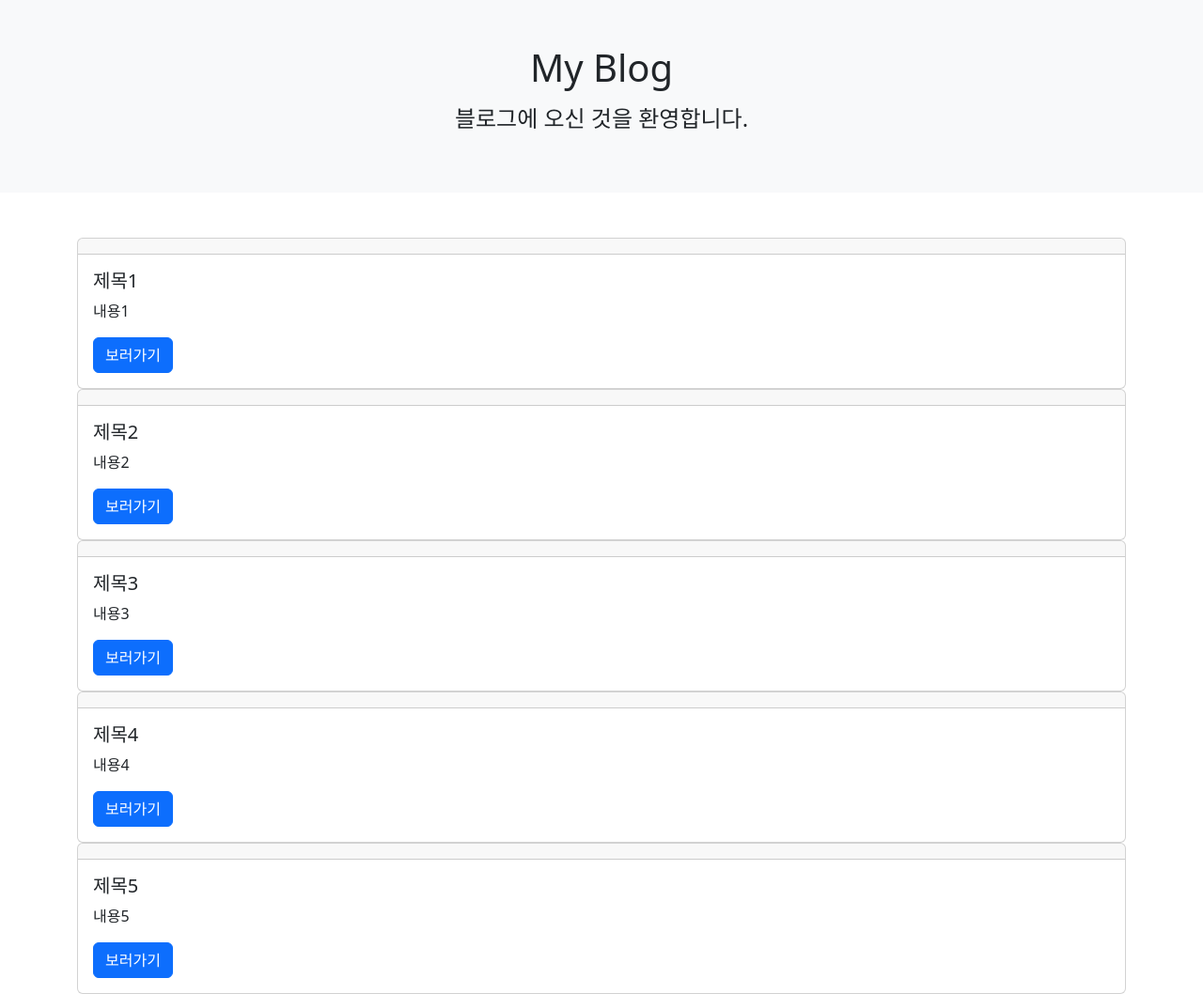
After one commit to ikseol/backend-program, a Spring Boot app: page /articles in a window 1280 px wide. The commit adds this page. Shown: the whole page at 94% size. Run offline with Spring Boot 4, Linux system fonts and the light colour scheme; data comes from the database, SQL or seed files in the repository; both versions use the stored data as it was after the commit.

Commit message:
11월 26일 수업 후 저장

```diff
--- /dev/null
+++ b/src/main/java/me/ihchoi/springdeveloper/controller/BlogViewController.java
@@ -0,0 +1,34 @@
+package me.ihchoi.springdeveloper.controller;
+
+
+import lombok.RequiredArgsConstructor;
+import me.ihchoi.springdeveloper.dao.Article;
+import me.ihchoi.springdeveloper.service.BlogService;
+import org.springframework.stereotype.Controller;
+import org.springframework.ui.Model;
+import org.springframework.web.bind.annotation.GetMapping;
+
+import java.util.List;
+
+@Controller  // 이 클래스가 컨트롤러라고 스프링부트에 명시, REST컨트롤러가 아닌 HTML을 응답으로 주는 일반 controller
+@RequiredArgsConstructor // 필요한 인자를 가진 생성자 만드는 어노테이션 ( private final 이 붙은 맴버변수를 초기화 하기 위해 사용)
+// AllArgs => 모든 맴버변수 초기화  noArgs = 기본 생성자 제작
+public class BlogViewController {
+    private final BlogService blogService; // 블로그 서비스 DI 받아야 함. 보통 @AutoWired로 받았음. // DI 다른 방법으로 받는법 : Final로 상수 선언 하고, AllArgsConstructor
+
+    // api/articles 는 데이터    /articles 는 HTML
+    @GetMapping("/articles")
+    public String getArticles(Model model) {
+        // 모델에 넣어줘야 할 정보는? -> 서비스에서 가져온 article 테이블에 있는 모든 레코드의 리스트
+
+        // 모델에 넣어줄 데이터를 갖고 옴 (blogService 이용)
+        List<Article> articles = blogService.findAll();
+
+        // 모델에 가지고 온 데이터를 넣어 줌.
+        model.addAttribute("articles", articles);
+
+        // resources/templates/articleList.HTML 생성
+        return "articleList";
+    }
+
+}
--- /dev/null
+++ b/src/main/resources/templates/articleList.html
@@ -0,0 +1,28 @@
+<!DOCTYPE html>
+<html lang="ko" xmlns:th="http://www.thymeleaf.org">
+<head>
+    <meta charset="UTF-8">
+    <title>블로그 글 목록</title>
+    <!-- Bootstrap CSS 라이브러리 사용 npm install 로 사용 or CDN으로 포함시키기(URL로 접근) -->
+    <link href="https://cdn.jsdelivr.net/npm/bootstrap@5.3.8/dist/css/bootstrap.min.css" rel="stylesheet" integrity="sha384-sRIl4kxILFvY47J16cr9ZwB07vP4J8+LH7qKQnuqkuIAvNWLzeN8tE5YBujZqJLB" crossorigin="anonymous">
+</head>
+<body>
+    <div class="p-5 mb-5 text-center bg-light">
+        <h1 class="mb-3">My Blog</h1>
+        <h4 class="mb-3">블로그에 오신 것을 환영합니다.</h4>
+    </div>
+
+    <div class="container">
+        <div class="row-6" th:each="article : ${articles}"> <!--     이  div 태그를 articles의 길이만큼 반복       -->
+            <div class="card">
+                <div class="card-header"></div>
+                <div class="card-body">
+                    <h5 class="card-title" th:text="${article.title}"></h5>
+                    <p  class="card-text" th:text="${article.content}"></p>
+                    <a href="" class="btn btn-primary">보러가기</a>
+                </div>
+            </div>
+        </div>
+    </div>
+</body>
+</html>
```
Also changed, not shown: src/main/resources/data.sql (added, +17 -0 lines), src/main/resources/templates/example.html (+11 -0 lines).
